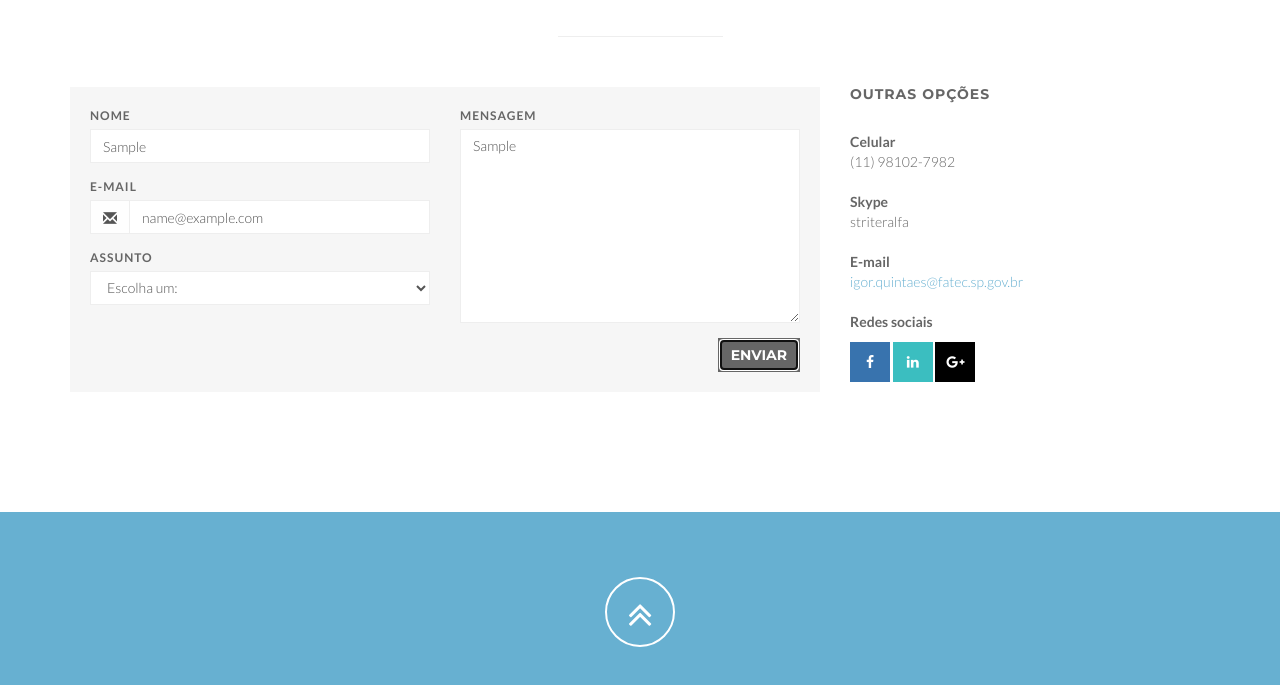
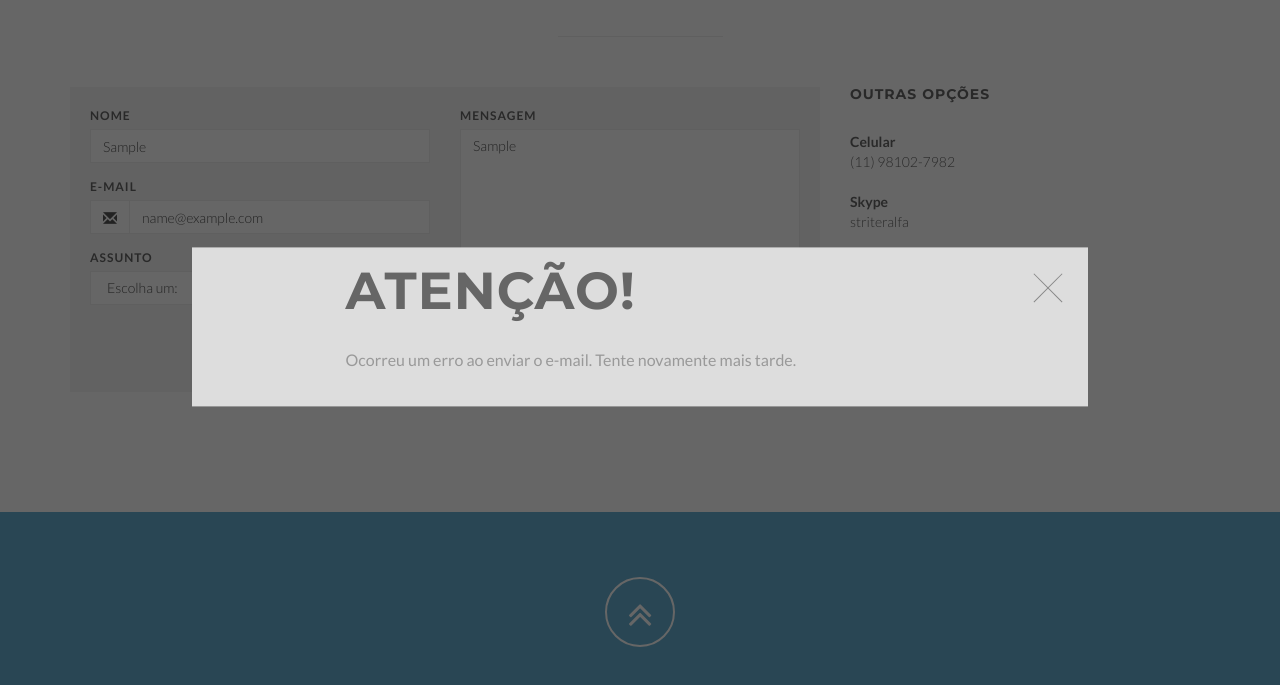
Before and after one commit to igorquintaes/igorquintaes.github.io, a plain HTML site: page index.html in a window 1280 px wide. Both pictures are taken after typing "Sample", "name@example.com", "Sample" into the empty fields and a click on the button "ENVIAR". Shown: the part 4306-4991 px from the top of the page. Drawn offline with nearby package versions, Linux system fonts and the light colour scheme; files that its build step writes are made by us from their sources.

Commit message:
alert box ao enviar e-mail

```diff
--- a/css/style.css
+++ b/css/style.css
@@ -812,7 +812,7 @@ Parallax
 
 .expander {
     top: 50%;
-    left: 50%;;
+    left: 50%;
     width: 95%;
     z-index: 300;
     margin: 0 auto;
@@ -954,3 +954,96 @@ Parallax
     -moz-transform: rotate(-45deg);
     transform: rotate(-45deg);
 }
+
+/* alert expander */
+
+.alert-fade {
+    top: 0;
+    right: 0;
+    bottom: 0;
+    left: 0;
+    opacity: .6;
+    z-index: 150;
+    position: fixed;
+    display: none;
+    background-color: #000;
+}
+
+.alert-expander {
+    top: 50%;
+    left: 50%;
+    width: 70%;
+	padding: 15px 12%;
+    z-index: 500;
+    margin: 0 auto;
+    position: fixed;
+    text-align: left;
+    overflow: hidden;
+    display: none;
+    background: #ddd;
+    -webkit-transition: height 350ms ease;
+    -moz-transition: height 350ms ease;
+    transition: height 350ms ease;
+    -webkit-transform: translateX(-50%) translateY(-50%);
+    -moz-transform: translateX(-50%) translateY(-50%);
+    transform: translateX(-50%) translateY(-50%);
+}
+
+@media (max-width: 399px) {
+      .alert-expander .alert-header h3 {
+          font-size: 25px;
+      }
+}
+
+@media (min-width: 400px) and (max-width: 599px) {
+      .alert-expander .alert-header h3 {
+          font-size: 30px;
+      }
+}
+
+@media (min-width: 600px) {
+      .alert-expander .alert-header h3  {
+          font-size: 52px;
+      }
+}
+
+.alert-message {
+    height: 100%;
+    overflow: hidden;
+    position: static;
+}
+
+.alert-message p {
+    font-weight: 400;
+    font-size: 16px;
+    line-height: 22px;
+    color: #999;
+}
+
+.alert-close {
+    position: absolute;
+    width: 40px;
+    height: 40px;
+    top: 20px;
+    right: 20px;
+    cursor: pointer;
+	z-index: 1000;
+}
+
+.alert-close::before, .alert-close::after {
+    content: '';
+    position: absolute;
+    width: 100%;
+    top: 50%;
+    height: 1px;
+    background: #888;
+    -webkit-transform: rotate(45deg);
+    -moz-transform: rotate(45deg);
+    transform: rotate(45deg);
+}
+
+.alert-close::after {
+    -webkit-transform: rotate(-45deg);
+    -moz-transform: rotate(-45deg);
+    transform: rotate(-45deg);
+}
--- a/index.html
+++ b/index.html
@@ -623,6 +623,17 @@
     </div>
     <div class="expander-fade"></div>
 
+	<div class="alert-expander">
+		<span class="alert-close"></span>
+        <div class="alert-header">
+			<h3></h3>
+        </div>
+		<div class="alert-message">
+			<p></p>
+        </div>
+    </div>
+    <div class="alert-fade"></div>
+
 
 
     <!-- Core JavaScript Files -->
--- a/js/email.js
+++ b/js/email.js
@@ -7,7 +7,7 @@ addEvents:function email() {
 
         var name = $("#name").val();
         var email = $("#email").val();
-        var subject = $("#subject").val();
+        var subject = $("#subject option:selected").text();
         var message = $("#message").val();
 
         if (name != null && name.length > 0 &&
@@ -21,10 +21,34 @@ addEvents:function email() {
                 url: "//formspree.io/igor.quintaes@fatec.sp.gov.br",
                 method: "POST",
                 data: { message: inlineMessage },
-                dataType: "json"
-            });
+                dataType: "json",
+				success: function(data) {
+					$('.alert-message p').text('E-mail enviado com sucesso!');
+				},
+				error: function(data) {
+					$('.alert-message p').text('Ocorreu um erro ao enviar o e-mail. Tente novamente mais tarde.');
+				},
+				complete: function(data) {
+					$('.alert-header h3').text('Atenção!');
+					$('.alert-expander').fadeIn(400);
+					$('.alert-fade').fadeIn();
+				}
+			});
         }
+
+		else
+		{
+			$('.alert-header h3').text('Atenção!');
+			$('.alert-message p').text('Verifique os campos antes de enviar o e-mail!');
+			$('.alert-expander').fadeIn(400);
+			$('.alert-fade').fadeIn();
+		}
 
 		event.preventDefault();
     });
+
+    $('.alert-close').click(function(){
+        $('.alert-expander').fadeOut(300);
+        $('.alert-fade').fadeOut();
+    });
 }
```
